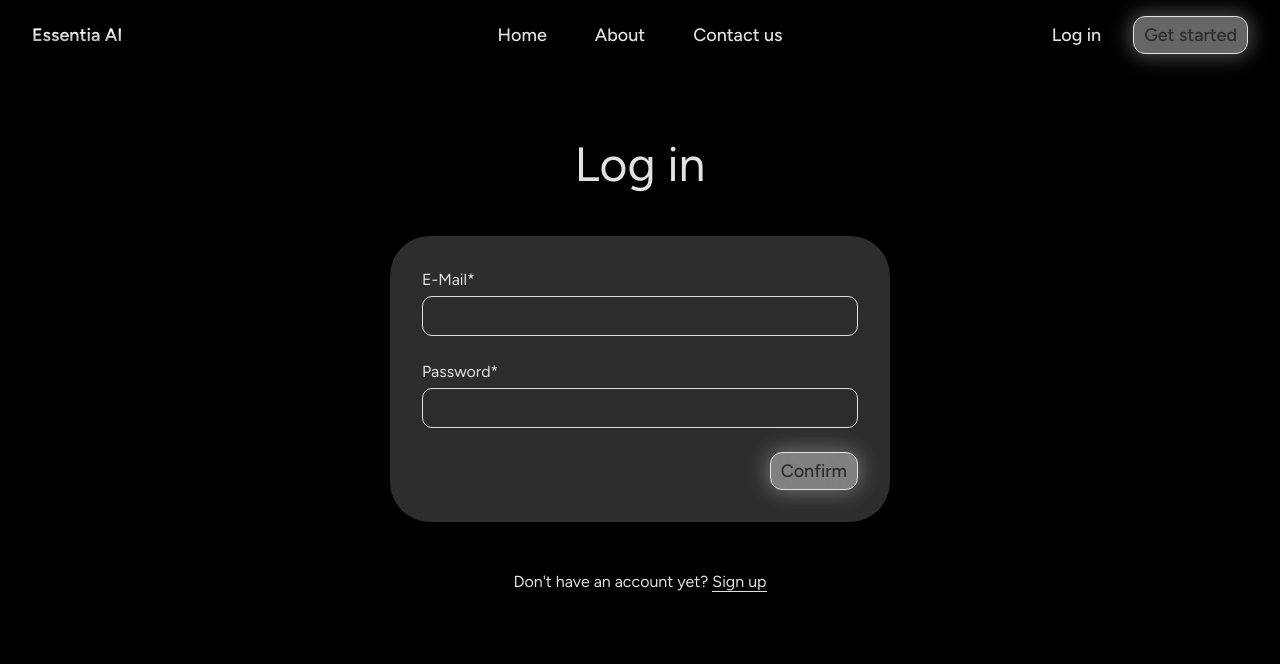
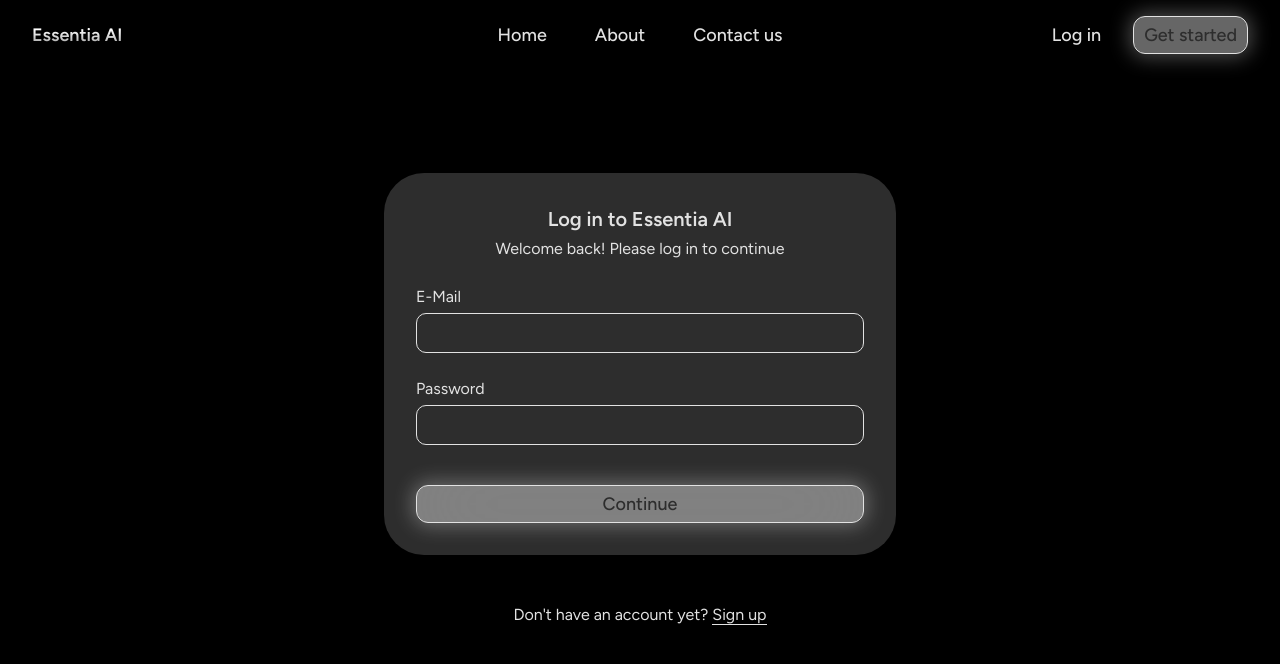
Before and after one commit to Bernd-Tech/Fullstack-Exercise, a React (Vite) app in the folder frontend/: page /login in a window 1280 px wide. Shown: the top 664 px of the page. Built offline with nearby package versions, Linux system fonts and the light colour scheme; no server answers.

Commit message:
Worked on login and signout process using supaBase API

```diff
--- a/frontend/src/App.jsx
+++ b/frontend/src/App.jsx
@@ -4,7 +4,7 @@ import { LandingPage } from "./pages/LandingPage";
 import { AboutPage } from "./pages/AboutPage";
 import { ContactPage } from "./pages/ContactPage";
 import { SignUpPage } from "./pages/SignUpPage";
-import {LogInPage} from "./pages/LogInPage";
+import { LogInPage } from "./pages/LogInPage";
 import { CompleteProfilePage } from "./pages/CompleteProfilePage";
 import { NavBar } from '../src/components/navBar';
 
--- a/frontend/src/pages/CompleteProfilePage.jsx
+++ b/frontend/src/pages/CompleteProfilePage.jsx
@@ -1,5 +1,6 @@
 import { useState } from "react";
 import { useForm } from "react-hook-form";
+import { supabase } from "../supabase-client";
 import { CreateAccountPage } from "../components/forms/SignUp/CreateAccountPage";
 import { ConsentPage } from "../components/forms/SignUp/ConsentPage";
 import { InitialAssessmentPage } from "../components/forms/SignUp/InitialAssessmentPage";
@@ -8,10 +9,12 @@ import { Button } from "../components/ui/Button";
 
 export const CompleteProfilePage = () => {
   const [currentPage, setCurrentPage] = useState(1);
+  const [isSignedOut, setIsSignedOut] = useState(false);
+
   const {
     register,
     handleSubmit,
-    formState: { errors, isSubmitting },
+    formState: { errors },
     reset,
     getValues,
     trigger,
@@ -44,9 +47,21 @@ export const CompleteProfilePage = () => {
     setCurrentPage((prevPage) => prevPage - 1);
   };
 
+  const signOut = async () => {
+
+  let { error } = await supabase.auth.signOut();
+  if (error) {
+    console.error("Error signing out: ", error)
+  }
+  setIsSignedOut(true);
+  }
+
   return (
     <>
       <div className="flex flex-col items-center justify-center p-35 gap-12">
+        {isSignedOut ?
+        (<p>You are signend out</p>) :
+        (<>
         <h1 className="text-5xl">Welcome to Essentia AI, {getValues("preferredName")}.</h1>
         <p>To assure you have an enriching experience with Essentia, we kindly ask of you to fill out the following form as accurate as possible. This will help Essentia in assessing your needs pre-appointment and make the most of your valuable time.<br /> All information given will be kept confidential.</p>
         <div className="flex gap-4">
@@ -86,7 +101,50 @@ export const CompleteProfilePage = () => {
             <ReviewPage getValues={getValues}/>
         )}
           </form>
+          <Button text="Sign Out" type="button" onClick={signOut} />
         </div>
+        </>)}
+        {/* <h1 className="text-5xl">Welcome to Essentia AI, {getValues("preferredName")}.</h1>
+        <p>To assure you have an enriching experience with Essentia, we kindly ask of you to fill out the following form as accurate as possible. This will help Essentia in assessing your needs pre-appointment and make the most of your valuable time.<br /> All information given will be kept confidential.</p>
+        <div className="flex gap-4">
+            <Button text="Consent Page" type="button" onClick={() => setCurrentPage(1)} />
+            <Button text="Personal Details" type="button" onClick={() => setCurrentPage(2)} />
+            <Button text="Initial Assessment" type="button" onClick={() => setCurrentPage(3)} />
+            <Button text="Summary Page" type="button" onClick={() => setCurrentPage(4)} />
+        </div>
+        <div className="bg-(--color-dark) w-[50%] rounded-[40px] p-8">
+          <form onSubmit={handleSubmit(onSubmit)} className="flex flex-col gap-8">
+            {currentPage === 1 && (
+              <>
+                <ConsentPage register={register} errors={errors} getValues={getValues}/>
+              </>
+            )}
+
+            {currentPage === 2 && (
+              <>
+                <CreateAccountPage register={register} errors={errors} getValues={getValues} watch={watch}/>
+              </>
+            )}
+
+            {currentPage === 3 && (
+              <>
+                <InitialAssessmentPage register={register} getValues={getValues} watch={watch}/>
+              </>
+            )}
+
+        {(currentPage < 4) && (
+            <div className="flex justify-between">
+            <Button type="button" onClick={prevPage} text="Back" />
+            <Button type="button" onClick={nextPage} text="Next" />
+            </div>
+        )}
+
+        {currentPage === 4 && (
+            <ReviewPage getValues={getValues}/>
+        )}
+          </form>
+          <Button text="Sign Out" type="button" onClick={signOut} />
+        </div> */}
       </div>
     </>
   );
--- a/frontend/src/pages/LogInPage.jsx
+++ b/frontend/src/pages/LogInPage.jsx
@@ -1,85 +1,96 @@
 import { useState } from "react";
-import { useForm } from "react-hook-form";
+import { supabase } from "../supabase-client";
 import { Button } from "../components/ui/Button";
-import { Link } from 'react-router-dom';
+import { Link } from "react-router-dom";
+
+const initialLogInData = {
+  email: "",
+  password: "",
+};
 
 export const LogInPage = () => {
-  const {
-    register,
-    handleSubmit,
-    formState: { errors },
-    reset,
-    getValues,
-    trigger,
-  } = useForm({
-    defaultValues: {
-    }
+  const [logInData, setLogInData] = useState(initialLogInData);
+  const [isLoggedIn, setIsLoggedIn] = useState(false);
+
+  const handleFromData = (e) => {
+    const { name, value } = e.target;
+    setLogInData((prevData) => (
+      {
+        ...prevData,
+        [name]: value,
+    }));
+  };
+
+  const handleSubmit = async (e) => {
+    e.preventDefault();
+    let { data, error } = await supabase.auth.signInWithPassword({
+      email: logInData.email,
+      password: logInData.password,
     });
 
-
-
-  const onSubmit = (data) => {
-    console.log(data);
-    reset();
-  };
-
-  const confirm = async () => {
-    const isValid = await trigger();
-
-    if (isValid) {
-        const formData = getValues();
-        console.log(getValues());
+    if (error) {
+        console.error("Error logging in:", error)
+        return
     }
+    console.log(data)
+    setIsLoggedIn(true);
+    setLogInData(initialLogInData)
   };
 
   return (
     <>
-      <div className="flex flex-col items-center justify-center p-35 gap-12">
-        <h1 className="text-5xl">Log in</h1>
-        <div className="bg-(--color-dark) w-[50%] rounded-[40px] p-8">
-          <form onSubmit={handleSubmit(onSubmit)} className="flex flex-col gap-8">
+      <div className="h-screen w-full flex flex-col items-center justify-center gap-12">
+        <div className="flex flex-col gap-6 bg-(--color-dark) w-[40%] rounded-[40px] p-8">
+          <div className="w-full flex flex-col gap-1 items-center">
+            <h1 className="text-xl font-semibold">Log in to Essentia AI</h1>
+            {isLoggedIn ? (
+                <p>You are logged in!</p>
+            ) : (
+                <p>Welcome back! Please log in to continue</p>
+            )}
+          </div>
+          <form onSubmit={handleSubmit} className="flex flex-col gap-10">
             <div className="flex flex-col gap-6 [&>div]:gap-8 [&>div>input]:h-10 [&>div>input]:outline-0 [&>div>input]:input-style">
-
-
-
               <div className="flex flex-col !gap-1">
-          <label htmlFor="email">E-Mail*</label>
+                <label htmlFor="email">E-Mail</label>
                 <input
-            {...register("user.email", {
-              required: "Please enter your email address.",
-            })}
                   id="email"
                   type="email"
+                  name="email"
+                  value={logInData.email}
+                  onChange={handleFromData}
+                  required
                 />
-          {errors.user?.email && (
-            <p className="text-red-500">{errors.user.email.message}</p>
-          )}
+                {/* {email && (
+            <p className="text-red-500"></p>
+          )} */}
               </div>
 
               <div className="flex flex-col !gap-1">
-          <label htmlFor="password">Password*</label>
+                <label htmlFor="password">Password</label>
                 <input
-            {...register("user.password", {
-              required: "Please create a password.",
-              minLength: 8,
-            })}
                   id="password"
                   type="password"
+                  name="password"
+                  value={logInData.password}
+                  onChange={handleFromData}
+                  required
                 />
-          {errors.user?.password && (
-            <p className="text-red-500">{errors.user.password.message}</p>
-          )}
-        </div>
-
-
-      <div className="flex w-full justify-end">
-            <Button type="button" onClick={confirm} text="Confirm" />
+                {/* {password && (
+            <p className="text-red-500"></p>
+          )} */}
               </div>
             </div>
+            <Button type="submit" text="Continue" />
           </form>
         </div>
         <div>
-            <p>Don't have an account yet? <Link className="border-b-1" to="/sign-up">Sign up</Link></p>
+          <p>
+            Don't have an account yet?{" "}
+            <Link className="border-b-1" to="/sign-up">
+              Sign up
+            </Link>
+          </p>
         </div>
       </div>
     </>
--- a/frontend/src/pages/SignUpPage.jsx
+++ b/frontend/src/pages/SignUpPage.jsx
@@ -10,7 +10,7 @@ export const SignUpPage = () => {
   const {
     register,
     handleSubmit,
-    formState: { errors, isSubmitting },
+    formState: { errors },
     getValues,
     watch,
   } = useForm({
@@ -21,7 +21,10 @@ export const SignUpPage = () => {
     const formData = getValues();
     const {error} = await supabase.auth.signUp({
         email: formData.user.email,
-        password: formData.user.password
+        password: formData.user.password,
+        options: {
+            name: formData.user.preferred_Name
+        }
     })
 
     if (error) {
```
Lines whose indentation alone changed are shown as unchanged.
